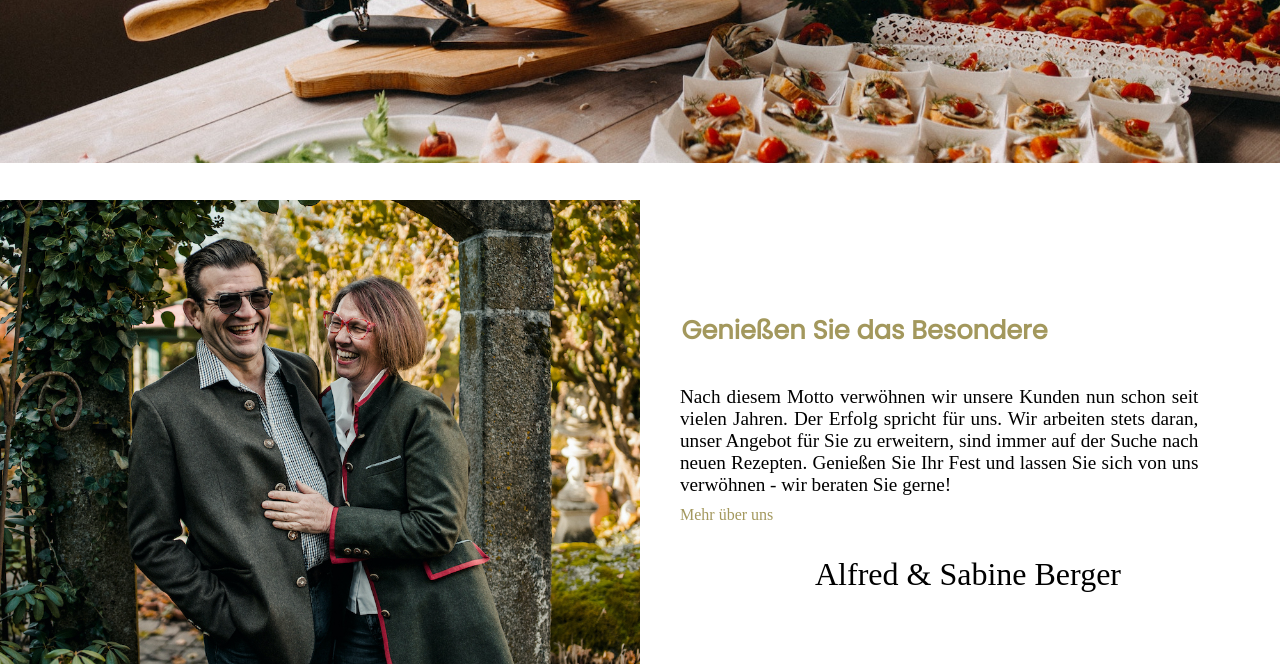
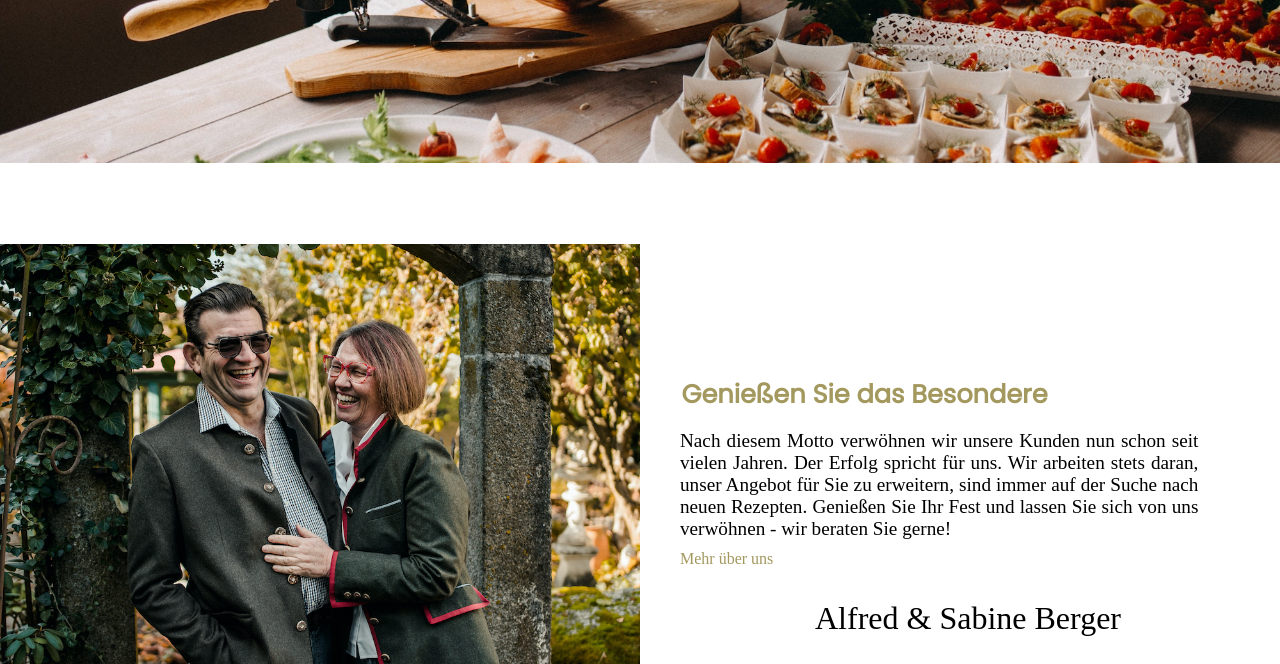
Before and after one commit to juliabrchrdt/partyserviceberger, a Gatsby site: page / in a window 1280 px wide. Shown: the part 636-1300 px from the top of the page. Built offline with nearby package versions, Linux system fonts and the light colour scheme; Gatsby itself is replaced by a stand-in of ours; a web font is replaced by a local one.

Commit message:
Text-Module  Anpassung
+Grid

```diff
--- a/src/components/04_TextBox/Textbox.module.scss
+++ b/src/components/04_TextBox/Textbox.module.scss
@@ -56,7 +56,7 @@
 @media (min-width: 70em) {
   .textbox {
     grid-template-columns: 50% 50%;
-    grid-template-rows: 12vh 10vh 35vh 12vh;
+    grid-template-rows: 20vh 10vh 30vh 20vh;
     grid-column-gap: 1em;
 
     &__content {
```
